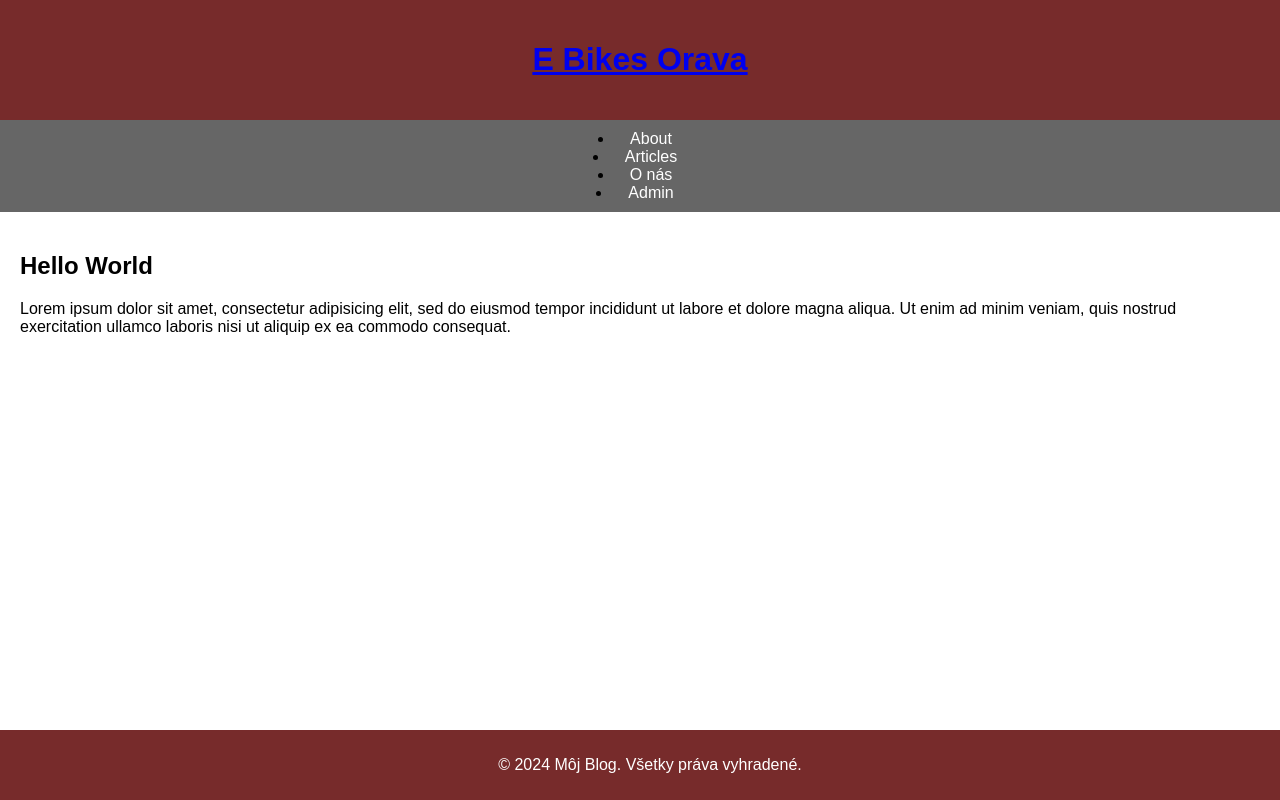
After one commit to MikeFreeroam/flask_mojprojekt, a Flask app: page /articles/1 in a window 1280 px wide. The commit adds this page. Run offline with Flask 3, Linux system fonts and the light colour scheme.

Commit message:
using jinja template system

```diff
--- a/mdblog/app.py
+++ b/mdblog/app.py
@@ -1,5 +1,7 @@
 from flask import Flask
 from flask import render_template
+
+from .database import articles
 
 flask_app = Flask(__name__)
 
@@ -17,4 +19,11 @@ def view_admin():
 
 @flask_app.route("/articles/")
 def view_articles():
-    return render_template("articles.jinja")
+    return render_template("articles.jinja", articles=articles.items())
+
+@flask_app.route("/articles/<int:art_id>")
+def view_article(art_id):
+    article = articles.get(art_id)
+    if article:
+        return render_template("article.jinja", article=article)
+    return render_template("article_not_found.jinja", art_id=art_id)
--- /dev/null
+++ b/mdblog/database.py
@@ -0,0 +1,18 @@
+articles = {
+            1 : {
+                "title" : "Hello World",
+                "content" : "Lorem ipsum dolor sit amet, consectetur adipisicing elit, sed do eiusmod tempor incididunt ut labore et dolore magna aliqua. Ut enim ad minim veniam, quis nostrud exercitation ullamco laboris nisi ut aliquip ex ea commodo consequat."
+                },
+            2 : {
+                "title" : "Hello World",
+                "content" : "Lorem ipsum dolor sit amet, consectetur adipisicing elit, sed do eiusmod tempor incididunt ut labore et dolore magna aliqua. Ut enim ad minim veniam, quis nostrud exercitation ullamco laboris nisi ut aliquip ex ea commodo consequat."
+                },
+            3 : {
+                "title" : "Hello World",
+                "content" : "Lorem ipsum dolor sit amet, consectetur adipisicing elit, sed do eiusmod tempor incididunt ut labore et dolore magna aliqua. Ut enim ad minim veniam, quis nostrud exercitation ullamco laboris nisi ut aliquip ex ea commodo consequat."
+                },
+            4 : {
+                "title" : "Hello World",
+                "content" : "Lorem ipsum dolor sit amet, consectetur adipisicing elit, sed do eiusmod tempor incididunt ut labore et dolore magna aliqua. Ut enim ad minim veniam, quis nostrud exercitation ullamco laboris nisi ut aliquip ex ea commodo consequat."
+                }
+        }
--- /dev/null
+++ b/mdblog/templates/_footer.jinja
@@ -0,0 +1,3 @@
+<footer>
+    <p>&copy; 2024 Môj Blog. Všetky práva vyhradené.</p>
+</footer>
--- /dev/null
+++ b/mdblog/templates/_head.jinja
@@ -0,0 +1 @@
+<link rel="stylesheet" type="text/css" href="{{ url_for('static', filename='css/main.css') }}">
--- a/mdblog/templates/_main.jinja
+++ b/mdblog/templates/_main.jinja
@@ -4,7 +4,7 @@
     <meta charset="UTF-8">
     <meta name="viewport" content="width=device-width, initial-scale=1.0">
     <title> {% block title %} {% endblock %} </title>
-    <link rel="stylesheet" type="text/css" href="{{ url_for('static', filename='css/main.css') }}">
+    {% include "_head.jinja" %}
 </head>
 <body>
 
@@ -12,20 +12,13 @@
     <h1> <a href="{{ url_for("view_welcome_page") }}"> E Bikes Orava </a></h1>
 </header>
 
-<nav>
-    <li> <a href="{{ url_for("view_about")}}">About</a> </li>
-    <li> <a href="{{ url_for("view_articles")}}">Articles</a> </li>
-    <li> <a href="#">O nás</a>
-    <li> <a href="{{ url_for("view_admin")}}">Admin</a> </li>
-</nav>
+{% include "_nav.jinja" %}
 
 <main>
      {% block main %} {% endblock %}
 </main>
 
-<footer>
-    <p>&copy; 2024 Môj Blog. Všetky práva vyhradené.</p>
-</footer>
+{% include "_footer.jinja" %}
 
 </body>
 </html>
--- /dev/null
+++ b/mdblog/templates/_nav.jinja
@@ -0,0 +1,6 @@
+<nav>
+    <li> <a href="{{ url_for("view_about")}}">About</a> </li>
+    <li> <a href="{{ url_for("view_articles")}}">Articles</a> </li>
+    <li> <a href="#">O nás</a>
+    <li> <a href="{{ url_for("view_admin")}}">Admin</a> </li>
+</nav>
--- /dev/null
+++ b/mdblog/templates/article.jinja
@@ -0,0 +1,8 @@
+{% extends "_main.jinja" %}
+
+{% block title %} Article {{article.title}} {% endblock %}
+
+{% block main %}
+<h2> {{article.title}} </h2>
+<p> {{article.content}} </p>
+{% endblock %}
```
Also changed, not shown: mdblog/templates/article_not_found.jinja (added, +14 -0 lines), mdblog/templates/articles.jinja (+12 -1 lines).
